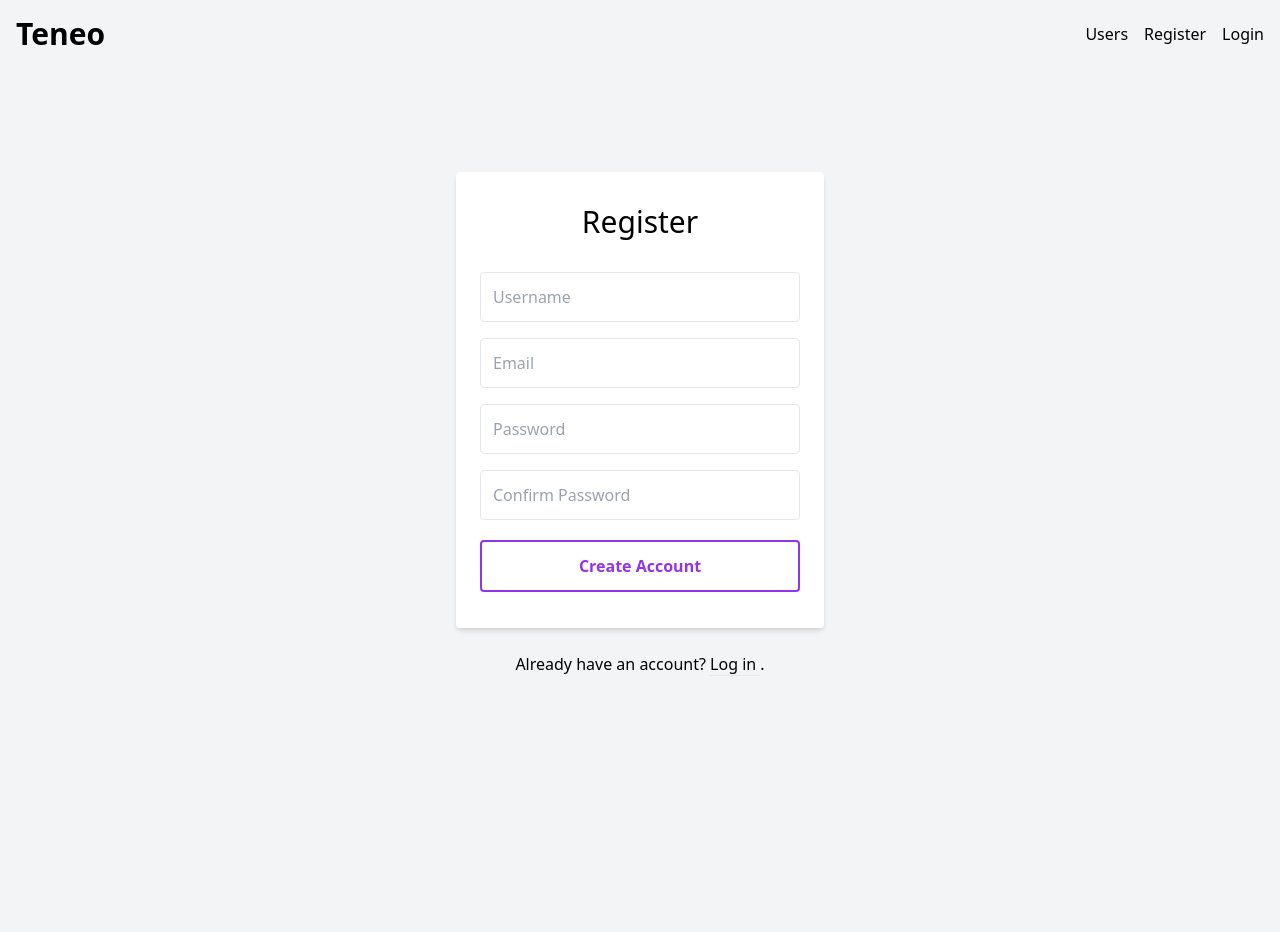
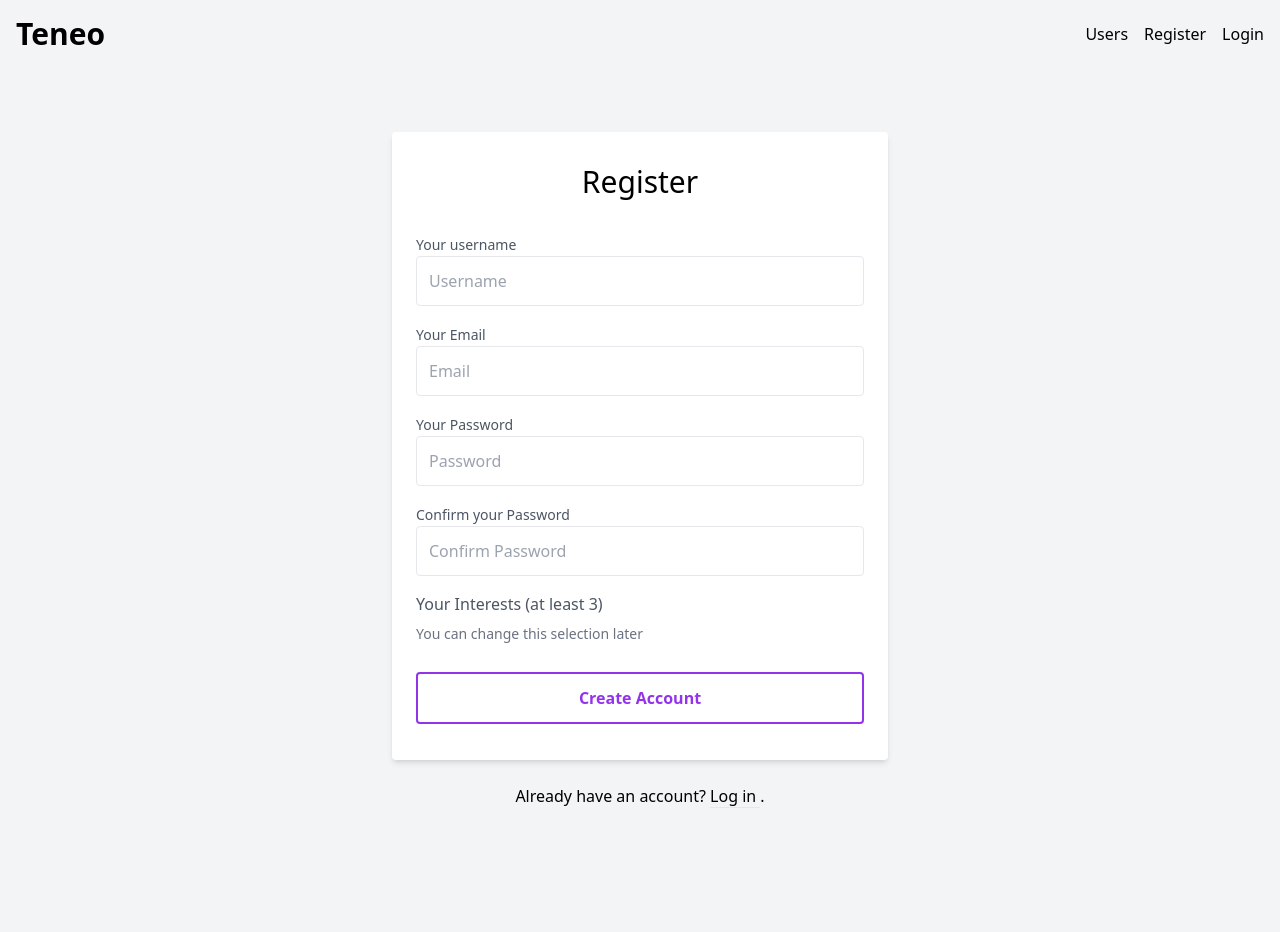
Before and after one commit to georgelepsaya/teneo_dev, a FastAPI app: template app/templates/register.html in a window 1280 px wide. Run offline with FastAPI, Linux system fonts and the light colour scheme; the template is opened without the code that fills it, so the values that code supplies are empty.

Commit message:
added tags UI to register form

```diff
--- a/app/api/users.py
+++ b/app/api/users.py
@@ -63,5 +63,6 @@ async def create_user(request: Request,
 
 @router.get("/register")
 async def register(request: Request, db: Session = Depends(get_db)):
-    context = {"request": request, "errors": {}, "form_data": {}}
+    all_tags = db.query(models.Tag).all()
+    context = {"request": request, "errors": {}, "form_data": {}, "tags": all_tags}
     return templates.TemplateResponse("register.html", context)
--- a/app/static/css/output.css
+++ b/app/static/css/output.css
@@ -592,6 +592,10 @@ video {
   margin-bottom: 4rem;
 }
 
+.mb-2 {
+  margin-bottom: 0.5rem;
+}
+
 .mb-3 {
   margin-bottom: 0.75rem;
 }
@@ -628,6 +636,30 @@ video {
   margin-top: 2rem;
 }
 
+.mt-3 {
+  margin-top: 0.75rem;
+}
+
+.mb-5 {
+  margin-bottom: 1.25rem;
+}
+
+.mb-6 {
+  margin-bottom: 1.5rem;
+}
+
+.mb-7 {
+  margin-bottom: 1.75rem;
+}
+
+.box-border {
+  box-sizing: border-box;
+}
+
+.box-content {
+  box-sizing: content-box;
+}
+
 .block {
   display: block;
 }
@@ -640,32 +672,76 @@ video {
   display: grid;
 }
 
+.hidden {
+  display: none;
+}
+
+.h-3 {
+  height: 0.75rem;
+}
+
 .h-48 {
   height: 12rem;
+}
+
+.h-5 {
+  height: 1.25rem;
+}
+
+.h-4 {
+  height: 1rem;
 }
 
 .min-h-screen {
   min-height: 100vh;
 }
 
+.w-3 {
+  width: 0.75rem;
+}
+
 .w-48 {
   width: 12rem;
+}
+
+.w-5 {
+  width: 1.25rem;
 }
 
 .w-full {
   width: 100%;
 }
 
+.w-4 {
+  width: 1rem;
+}
+
 .max-w-sm {
   max-width: 24rem;
+}
+
+.max-w-md {
+  max-width: 28rem;
+}
+
+.max-w-lg {
+  max-width: 32rem;
 }
 
 .flex-1 {
   flex: 1 1 0%;
 }
 
+.cursor-pointer {
+  cursor: pointer;
+}
+
 .grid-cols-1 {
   grid-template-columns: repeat(1, minmax(0, 1fr));
+}
+
+.grid-cols-2 {
+  grid-template-columns: repeat(2, minmax(0, 1fr));
 }
 
 .flex-col {
@@ -684,14 +764,28 @@ video {
   gap: 2rem;
 }
 
+.gap-4 {
+  gap: 1rem;
+}
+
 .space-x-4 > :not([hidden]) ~ :not([hidden]) {
   --tw-space-x-reverse: 0;
   margin-right: calc(1rem * var(--tw-space-x-reverse));
   margin-left: calc(1rem * calc(1 - var(--tw-space-x-reverse)));
 }
 
+.space-y-2 > :not([hidden]) ~ :not([hidden]) {
+  --tw-space-y-reverse: 0;
+  margin-top: calc(0.5rem * calc(1 - var(--tw-space-y-reverse)));
+  margin-bottom: calc(0.5rem * var(--tw-space-y-reverse));
+}
+
 .rounded {
   border-radius: 0.25rem;
+}
+
+.rounded-full {
+  border-radius: 9999px;
 }
 
 .rounded-lg {
--- a/app/templates/base.html
+++ b/app/templates/base.html
@@ -4,7 +4,7 @@
     <meta charset="UTF-8">
     <meta name="viewport" content="width=device-width, initial-scale=1.0">
     <title>{% block title %}Teneo{% endblock %}</title>
-    <link href="{{ url_for('static', path='/css/output.css?v=1.7') }}" rel="stylesheet">
+    <link href="{{ url_for('static', path='/css/output.css?v=1.9') }}" rel="stylesheet">
 </head>
 <body class="bg-gray-100 font-sans">
 
--- a/app/templates/register.html
+++ b/app/templates/register.html
@@ -6,7 +6,7 @@
 {% block content %}
 <main class="container mx-auto mt-8">
     <div class="min-h-screen flex flex-col">
-    <div class="container max-w-sm mx-auto flex-1 flex flex-col mt-10 items-center px-2">
+    <div class="container max-w-lg mx-auto flex-1 flex flex-col items-center px-2">
         <div class="bg-white px-6 py-8 rounded shadow-md text-black w-full">
 
             <!-- Start of the form -->
@@ -14,7 +14,9 @@
                 <h1 class="mb-8 text-3xl text-center">Register</h1>
 
                 <div class="mb-4">
+                    <label class="text-sm text-gray-600" for="username">Your username</label>
                     <input
+                            id="username"
                             type="text"
                             class="block border border-grey-light w-full p-3 rounded"
                             name="username"
@@ -27,7 +29,9 @@
                 </div>
 
                 <div class="mb-4">
+                    <label class="text-sm text-gray-600" for="email">Your Email</label>
                     <input
+                            id="email"
                             type="email"
                             class="block border border-grey-light w-full p-3 rounded"
                             name="email"
@@ -40,25 +44,45 @@
                 </div>
 
                 <div class="mb-4">
+                    <label class="text-sm text-gray-600" for="password">Your Password</label>
                     <input
+                            id="password"
                             type="password"
                             class="block border border-grey-light w-full p-3 rounded"
                             name="password"
-                        placeholder="Password" required />
+                            placeholder="Password"
+                            required />
                     {% if errors.get("password") %}
                         <span class="text-sm text-red-600">{{ errors["password"] }}</span>
                     {% endif %}
                 </div>
 
                 <div class="mb-4">
+                    <label class="text-sm text-gray-600" for="confirm_password">Confirm your Password</label>
                     <input
+                            id="confirm_password"
                             type="password"
                             class="block border border-grey-light w-full p-3 rounded"
                             name="confirm_password"
-                        placeholder="Confirm Password" required />
+                            placeholder="Confirm Password"
+                            required />
                     {% if errors.get("confirm_password") %}
                         <span class="text-sm text-red-600">{{ errors["confirm_password"] }}</span>
                     {% endif %}
+                </div>
+
+                <div class="mb-3">
+                  <h2 class="text-gray-600 mb-2">Your Interests (at least 3)</h2>
+                  <p class="text-sm text-gray-500">You can change this selection later</p>
+                  <div class="grid grid-cols-2 gap-4 mt-3">
+                      {% for tag in tags %}
+                        <label for="{{ tag.id }}" class="flex items-center">
+                          <input type="checkbox" id="{{ tag.id }}" name="tags[]" value="{{ tag.title }}" class="form-checkbox h-4 w-4 text-indigo-600">
+                          <span class="ml-2 text-sm">{{ tag.title }}</span>
+                        </label>
+                      {% endfor %}
+                    <!-- Add more tags as needed -->
+                  </div>
                 </div>
 
                 <button
```
Also changed, not shown: other parts of app/static/css/output.css (+66 -5 lines), app/templates/index.html (+4 -4 lines). Lines whose indentation alone changed are shown as unchanged.
